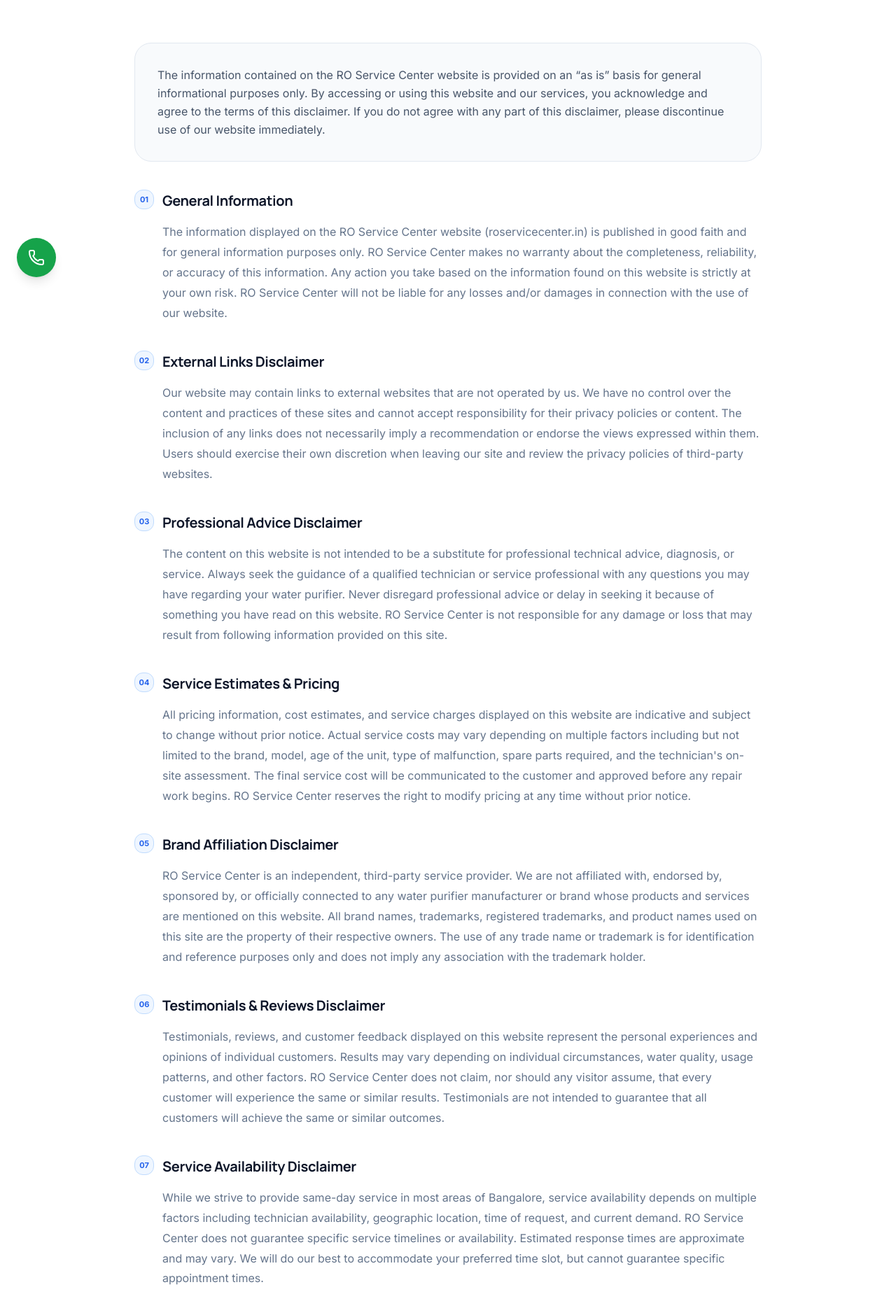
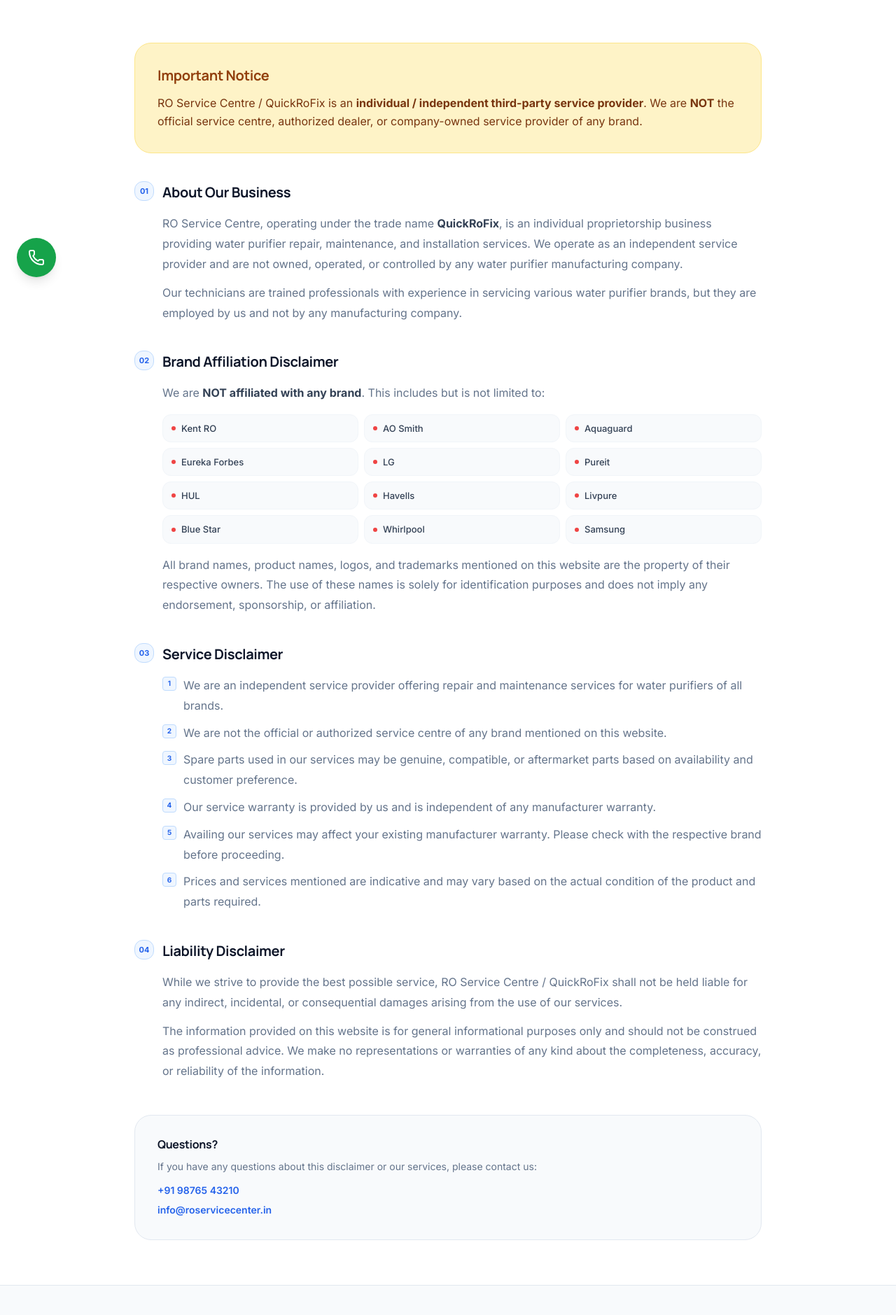
Before and after one commit to hoteldemo88-a11y/OG-Service, a React (Vite) app: page /disclaimer in a window 1280 px wide. Shown: the part 380-2259 px from the top of the page at 70% size. Built offline with nearby package versions, Linux system fonts and the light colour scheme.

Commit message:
increase performance

```diff
--- a/src/pages/BrandDetail.jsx
+++ b/src/pages/BrandDetail.jsx
@@ -182,7 +182,7 @@
           </div>
 
           {/* Trust Section */}
-          <div className="max-w-xl mt-8 sm:mt-10 text-white">
+          <div className="max-w-xl mt-8 sm:mt-10 bg-gradient-to-r from-[#0f172a] to-[#1e293b] rounded-2xl p-6 sm:p-8 text-white">
             <h2 className="text-xl sm:text-2xl lg:text-3xl font-bold mb-2">Your RO Not Working?</h2>
             <p className="text-lg sm:text-xl font-semibold mb-3">We Fix It Today.</p>
             <p className="text-white/80 text-[13px] sm:text-[15px] leading-relaxed mb-5">Getting dirty water, low pressure, or strange noise from your purifier? Our trained technicians come to your home in Bangalore and fix it the same day.</p>
--- a/src/pages/Disclaimer.jsx
+++ b/src/pages/Disclaimer.jsx
@@ -1,53 +1,25 @@
 import SEO from '@/components/common/SEO';
 import Container from '@/components/common/Container';
+import { SITE } from '@/constants';
 
-const sections = [
-  {
-    title: 'General Information',
-    content: 'The information displayed on the RO Service Center website (roservicecenter.in) is published in good faith and for general information purposes only. RO Service Center makes no warranty about the completeness, reliability, or accuracy of this information. Any action you take based on the information found on this website is strictly at your own risk. RO Service Center will not be liable for any losses and/or damages in connection with the use of our website.',
-  },
-  {
-    title: 'External Links Disclaimer',
-    content: 'Our website may contain links to external websites that are not operated by us. We have no control over the content and practices of these sites and cannot accept responsibility for their privacy policies or content. The inclusion of any links does not necessarily imply a recommendation or endorse the views expressed within them. Users should exercise their own discretion when leaving our site and review the privacy policies of third-party websites.',
-  },
-  {
-    title: 'Professional Advice Disclaimer',
-    content: 'The content on this website is not intended to be a substitute for professional technical advice, diagnosis, or service. Always seek the guidance of a qualified technician or service professional with any questions you may have regarding your water purifier. Never disregard professional advice or delay in seeking it because of something you have read on this website. RO Service Center is not responsible for any damage or loss that may result from following information provided on this site.',
-  },
-  {
-    title: 'Service Estimates & Pricing',
-    content: 'All pricing information, cost estimates, and service charges displayed on this website are indicative and subject to change without prior notice. Actual service costs may vary depending on multiple factors including but not limited to the brand, model, age of the unit, type of malfunction, spare parts required, and the technician\'s on-site assessment. The final service cost will be communicated to the customer and approved before any repair work begins. RO Service Center reserves the right to modify pricing at any time without prior notice.',
-  },
-  {
-    title: 'Brand Affiliation Disclaimer',
-    content: 'RO Service Center is an independent, third-party service provider. We are not affiliated with, endorsed by, sponsored by, or officially connected to any water purifier manufacturer or brand whose products and services are mentioned on this website. All brand names, trademarks, registered trademarks, and product names used on this site are the property of their respective owners. The use of any trade name or trademark is for identification and reference purposes only and does not imply any association with the trademark holder.',
-  },
-  {
-    title: 'Testimonials & Reviews Disclaimer',
-    content: 'Testimonials, reviews, and customer feedback displayed on this website represent the personal experiences and opinions of individual customers. Results may vary depending on individual circumstances, water quality, usage patterns, and other factors. RO Service Center does not claim, nor should any visitor assume, that every customer will experience the same or similar results. Testimonials are not intended to guarantee that all customers will achieve the same or similar outcomes.',
-  },
-  {
-    title: 'Service Availability Disclaimer',
-    content: 'While we strive to provide same-day service in most areas of Bangalore, service availability depends on multiple factors including technician availability, geographic location, time of request, and current demand. RO Service Center does not guarantee specific service timelines or availability. Estimated response times are approximate and may vary. We will do our best to accommodate your preferred time slot, but cannot guarantee specific appointment times.',
-  },
-  {
-    title: 'Website Availability',
-    content: 'RO Service Center strives to ensure that the website is available at all times. However, we shall not be held responsible if, for any reason, the website is unavailable for any period of time. Access to the website may be suspended temporarily and without notice in case of system failure, maintenance, or repair, or for any other reason beyond our control.',
-  },
-  {
-    title: 'Errors & Omissions',
-    content: 'While we have made every attempt to ensure that the information contained on this website is accurate and up to date, RO Service Center is not responsible for any errors or omissions, or for the results obtained from the use of this information. All information on this website is provided "as is," with no guarantee of completeness, accuracy, timeliness, or of the results obtained from the use of this information.',
-  },
-  {
-    title: 'Consent',
-    content: 'By using our website, you hereby consent to our disclaimer and agree to its terms. If you do not agree with any part of this disclaimer, please do not use our website or services. This disclaimer was last updated on January 1, 2024, and applies to all visitors, users, and others who access or use the service.',
-  },
+const brandList = [
+  'Kent RO', 'AO Smith', 'Aquaguard', 'Eureka Forbes', 'LG', 'Pureit', 'HUL',
+  'Havells', 'Livpure', 'Blue Star', 'Whirlpool', 'Samsung',
+];
+
+const serviceDisclaimer = [
+  'We are an independent service provider offering repair and maintenance services for water purifiers of all brands.',
+  'We are not the official or authorized service centre of any brand mentioned on this website.',
+  'Spare parts used in our services may be genuine, compatible, or aftermarket parts based on availability and customer preference.',
+  'Our service warranty is provided by us and is independent of any manufacturer warranty.',
+  'Availing our services may affect your existing manufacturer warranty. Please check with the respective brand before proceeding.',
+  'Prices and services mentioned are indicative and may vary based on the actual condition of the product and parts required.',
 ];
 
 export default function Disclaimer() {
   return (
     <>
-      <SEO title="Disclaimer" description="Disclaimer for RO Service Center. Read our official disclaimer regarding the information, services, and content provided on this website." url="/disclaimer" />
+      <SEO title="Disclaimer" description="Important disclaimer for RO Service Centre (QuickRoFix). We are an independent third-party service provider and are not affiliated with any water purifier brand." url="/disclaimer" />
 
       <section className="relative pt-24 sm:pt-32 pb-12 sm:pb-16 bg-[#f8fafc]">
         <Container>
@@ -56,7 +28,7 @@
             <div className="flex items-center gap-2 text-[#94a3b8] text-sm sm:text-base mb-4">
               <span>Last Updated: January 1, 2024</span>
               <span className="w-1 h-1 rounded-full bg-[#cbd5e1]" />
-              <span>RO Service Center</span>
+              <span>RO Service Centre / QuickRoFix</span>
             </div>
             <div className="w-12 h-1 bg-gradient-to-r from-[#2563eb] to-[#60a5fa] rounded-full mb-6" />
           </div>
@@ -66,25 +38,99 @@
       <section className="py-12 sm:py-16 bg-white">
         <Container>
           <div className="max-w-4xl mx-auto">
-            <div className="bg-[#f8fafc] rounded-2xl p-6 sm:p-8 border border-[#e2e8f0] mb-8 sm:mb-10">
-              <p className="text-[#475569] text-sm sm:text-base leading-relaxed">
-                The information contained on the RO Service Center website is provided on an &ldquo;as is&rdquo; basis for general informational purposes only. By accessing or using this website and our services, you acknowledge and agree to the terms of this disclaimer. If you do not agree with any part of this disclaimer, please discontinue use of our website immediately.
+
+            {/* Important Notice */}
+            <div className="bg-[#fef3c7] rounded-2xl p-6 sm:p-8 border border-[#fde68a] mb-8 sm:mb-10">
+              <h2 className="text-lg sm:text-xl font-bold text-[#92400e] mb-3">Important Notice</h2>
+              <p className="text-[#78350f] text-sm sm:text-base leading-relaxed">
+                RO Service Centre / QuickRoFix is an <strong>individual / independent third-party service provider</strong>. We are <strong>NOT</strong> the official service centre, authorized dealer, or company-owned service provider of any brand.
               </p>
             </div>
 
-            {sections.map((section, i) => (
-              <div key={i} className="mb-8 sm:mb-10 last:mb-0">
-                <div className="flex items-start gap-3 mb-3 sm:mb-4">
-                  <span className="flex-shrink-0 w-7 h-7 rounded-lg bg-[#eff6ff] border border-[#bfdbfe] flex items-center justify-center text-[11px] font-bold text-[#2563eb]">{String(i + 1).padStart(2, '0')}</span>
-                  <h2 className="text-lg sm:text-xl font-bold text-[#0f172a] pt-0.5">{section.title}</h2>
+            {/* About Our Business */}
+            <div className="mb-8 sm:mb-10">
+              <div className="flex items-start gap-3 mb-3 sm:mb-4">
+                <span className="flex-shrink-0 w-7 h-7 rounded-lg bg-[#eff6ff] border border-[#bfdbfe] flex items-center justify-center text-[11px] font-bold text-[#2563eb]">01</span>
+                <h2 className="text-lg sm:text-xl font-bold text-[#0f172a] pt-0.5">About Our Business</h2>
+              </div>
+              <div className="pl-10 space-y-3">
+                <p className="text-[#64748b] text-sm sm:text-base leading-[1.8]">
+                  RO Service Centre, operating under the trade name <strong className="text-[#334155]">QuickRoFix</strong>, is an individual proprietorship business providing water purifier repair, maintenance, and installation services. We operate as an independent service provider and are not owned, operated, or controlled by any water purifier manufacturing company.
+                </p>
+                <p className="text-[#64748b] text-sm sm:text-base leading-[1.8]">
+                  Our technicians are trained professionals with experience in servicing various water purifier brands, but they are employed by us and not by any manufacturing company.
+                </p>
+              </div>
+            </div>
+
+            {/* Brand Affiliation Disclaimer */}
+            <div className="mb-8 sm:mb-10">
+              <div className="flex items-start gap-3 mb-3 sm:mb-4">
+                <span className="flex-shrink-0 w-7 h-7 rounded-lg bg-[#eff6ff] border border-[#bfdbfe] flex items-center justify-center text-[11px] font-bold text-[#2563eb]">02</span>
+                <h2 className="text-lg sm:text-xl font-bold text-[#0f172a] pt-0.5">Brand Affiliation Disclaimer</h2>
+              </div>
+              <div className="pl-10">
+                <p className="text-[#64748b] text-sm sm:text-base leading-[1.8] mb-4">
+                  We are <strong className="text-[#334155]">NOT affiliated with any brand</strong>. This includes but is not limited to:
+                </p>
+                <div className="grid grid-cols-2 sm:grid-cols-3 gap-2 mb-4">
+                  {brandList.map((brand) => (
+                    <div key={brand} className="flex items-center gap-2 bg-[#f8fafc] rounded-lg px-3 py-2 border border-[#f1f5f9]">
+                      <span className="w-1.5 h-1.5 rounded-full bg-[#ef4444] shrink-0" />
+                      <span className="text-[13px] font-medium text-[#334155]">{brand}</span>
+                    </div>
+                  ))}
                 </div>
-                <p className="text-[#64748b] text-sm sm:text-base leading-[1.8] pl-10">{section.content}</p>
+                <p className="text-[#64748b] text-sm sm:text-base leading-[1.8]">
+                  All brand names, product names, logos, and trademarks mentioned on this website are the property of their respective owners. The use of these names is solely for identification purposes and does not imply any endorsement, sponsorship, or affiliation.
+                </p>
               </div>
-            ))}
+            </div>
 
+            {/* Service Disclaimer */}
+            <div className="mb-8 sm:mb-10">
+              <div className="flex items-start gap-3 mb-3 sm:mb-4">
+                <span className="flex-shrink-0 w-7 h-7 rounded-lg bg-[#eff6ff] border border-[#bfdbfe] flex items-center justify-center text-[11px] font-bold text-[#2563eb]">03</span>
+                <h2 className="text-lg sm:text-xl font-bold text-[#0f172a] pt-0.5">Service Disclaimer</h2>
+              </div>
+              <div className="pl-10 space-y-2.5">
+                {serviceDisclaimer.map((item, i) => (
+                  <div key={i} className="flex items-start gap-2.5">
+                    <span className="flex-shrink-0 w-5 h-5 rounded bg-[#eff6ff] border border-[#bfdbfe] flex items-center justify-center text-[10px] font-bold text-[#2563eb] mt-0.5">{i + 1}</span>
+                    <p className="text-[#64748b] text-sm sm:text-base leading-[1.8]">{item}</p>
+                  </div>
+                ))}
+              </div>
+            </div>
+
+            {/* Liability Disclaimer */}
+            <div className="mb-8 sm:mb-10">
+              <div className="flex items-start gap-3 mb-3 sm:mb-4">
+                <span className="flex-shrink-0 w-7 h-7 rounded-lg bg-[#eff6ff] border border-[#bfdbfe] flex items-center justify-center text-[11px] font-bold text-[#2563eb]">04</span>
+                <h2 className="text-lg sm:text-xl font-bold text-[#0f172a] pt-0.5">Liability Disclaimer</h2>
+              </div>
+              <div className="pl-10 space-y-3">
+                <p className="text-[#64748b] text-sm sm:text-base leading-[1.8]">
+                  While we strive to provide the best possible service, RO Service Centre / QuickRoFix shall not be held liable for any indirect, incidental, or consequential damages arising from the use of our services.
+                </p>
+                <p className="text-[#64748b] text-sm sm:text-base leading-[1.8]">
+                  The information provided on this website is for general informational purposes only and should not be construed as professional advice. We make no representations or warranties of any kind about the completeness, accuracy, or reliability of the information.
+                </p>
+              </div>
+            </div>
+
+            {/* Contact */}
             <div className="mt-10 sm:mt-12 bg-[#f8fafc] rounded-2xl p-6 sm:p-8 border border-[#e2e8f0]">
-              <h3 className="font-bold text-[#0f172a] mb-2">Questions About This Disclaimer?</h3>
-              <p className="text-[#64748b] text-sm leading-relaxed">If you have any questions about this disclaimer, please contact us at <a href="mailto:info@roservicecenter.in" className="text-[#2563eb] hover:underline font-medium">info@roservicecenter.in</a> or call us at <a href="tel:919876543210" className="text-[#2563eb] hover:underline font-medium">+91 98765 43210</a>.</p>
+              <h3 className="font-bold text-[#0f172a] mb-3">Questions?</h3>
+              <p className="text-[#64748b] text-sm leading-relaxed mb-3">If you have any questions about this disclaimer or our services, please contact us:</p>
+              <div className="space-y-2">
+                <a href={`tel:${SITE.phoneRaw}`} className="flex items-center gap-2 text-[#2563eb] font-semibold text-sm hover:underline">
+                  {SITE.phoneFormatted}
+                </a>
+                <a href={`mailto:${SITE.email}`} className="flex items-center gap-2 text-[#2563eb] font-semibold text-sm hover:underline">
+                  {SITE.email}
+                </a>
+              </div>
             </div>
           </div>
         </Container>
```
